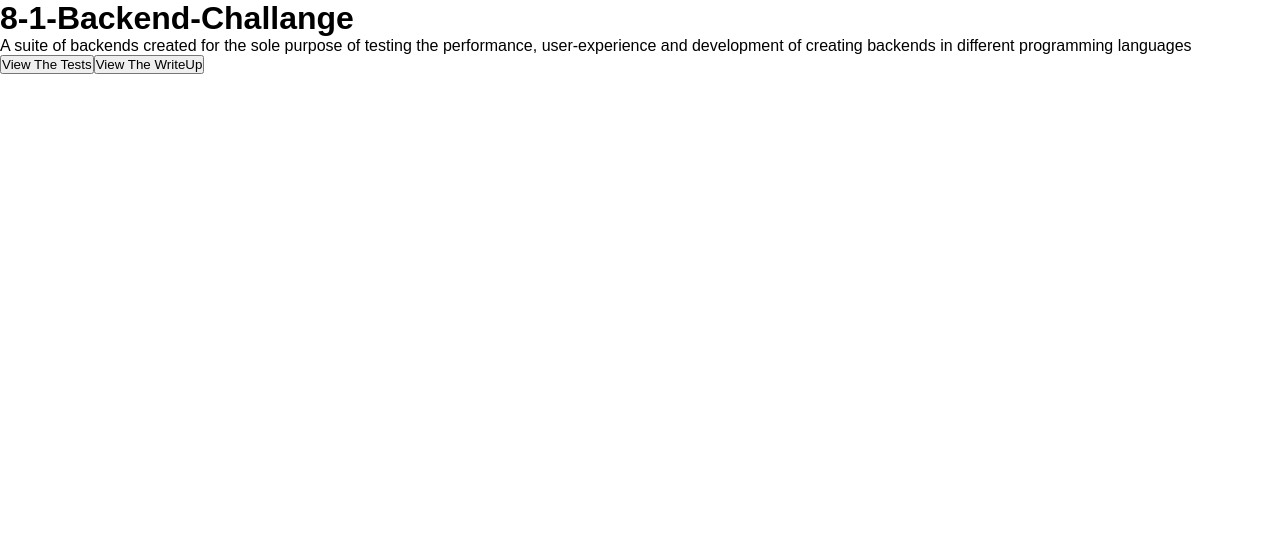
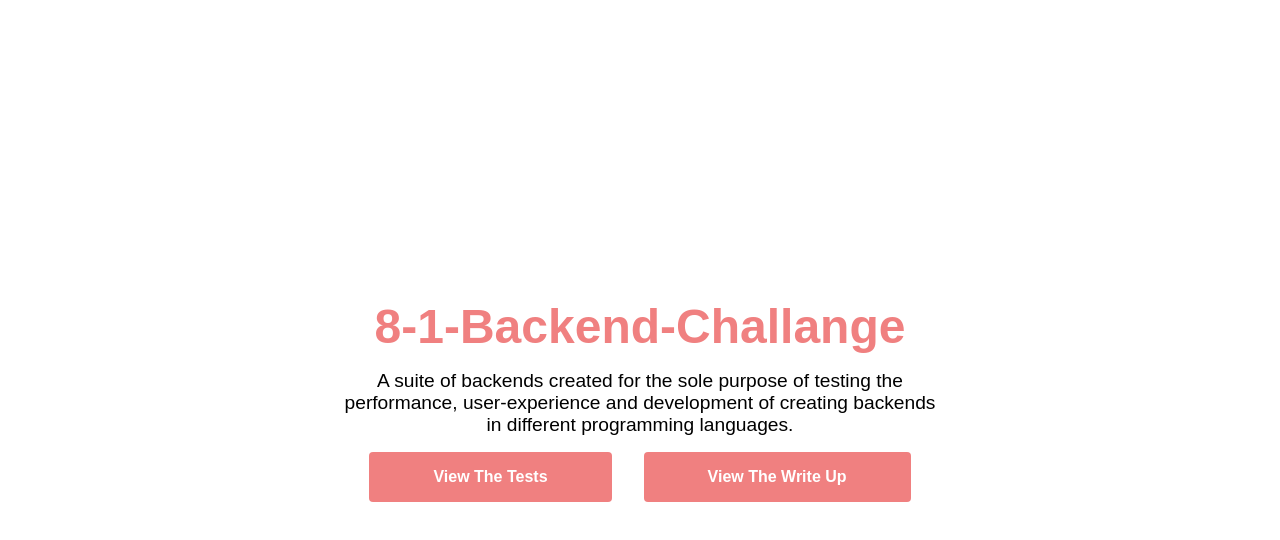
Before and after one commit to bharadx07/seven-servers, a React (Create React App) app in the folder client/: page / in a window 1280 px wide. Shown: the top 540 px of the page. Built offline with nearby package versions, Linux system fonts and the light colour scheme.

Commit message:
home view complete

```diff
--- a/client/package.json
+++ b/client/package.json
@@ -8,6 +8,7 @@
     "@testing-library/user-event": "^12.8.3",
     "react": "^17.0.2",
     "react-dom": "^17.0.2",
+    "react-router-dom": "^5.2.0",
     "react-scripts": "4.0.3",
     "web-vitals": "^1.1.2"
   },
--- a/client/public/index.html
+++ b/client/public/index.html
@@ -2,7 +2,7 @@
 <html lang="en">
   <head>
     <meta charset="utf-8" />
-    <link rel="icon" href="%PUBLIC_URL%/favicon.ico" />
+    <link rel="icon" href="https://th.bing.com/th/id/OIP.h2fvh6DVQb59JIzuSRiltAHaEl?w=266&h=180&c=7&o=5&dpr=2&pid=1.7" />
     <meta name="viewport" content="width=device-width, initial-scale=1" />
     <meta name="theme-color" content="#000000" />
     <meta
@@ -24,7 +24,7 @@
       work correctly both with client-side routing and a non-root public URL.
       Learn how to configure a non-root public URL by running `npm run build`.
     -->
-    <title>React App</title>
+    <title>8-1 Backend Challange</title>
   </head>
   <body>
     <noscript>You need to enable JavaScript to run this app.</noscript>
--- a/client/src/App.js
+++ b/client/src/App.js
@@ -1,22 +1,23 @@
 import React from "react";
 import "./index.css";
+import Home from "./components/Home"
+import {BrowserRouter as Router, Route, Switch, Redirect} from "react-router-dom"
+import Tests from "./components/Tests";
+import WriteUp from "./components/WriteUp";
 
-const coreAppStyles = {
-
-}
 
 function App() {
   return (
-    <div className="App">
-      <h1>8-1-Backend-Challange</h1>
-      <p>
-        A suite of backends created for the sole purpose of testing the
-        performance, user-experience and development of creating backends in
-        different programming languages
-      </p>
-      <button>View The Tests</button>
-      <button>View The WriteUp</button>
-    </div>
+    <main>
+      <Router>
+        <Switch>
+        <Route exact path="/" component={Home}/>
+        <Route path="/tests" component={Tests} />
+        <Route path="/writeup" component={WriteUp} />
+        <Redirect to="/" />
+        </Switch>
+      </Router>
+    </main>
   );
 }
 
--- /dev/null
+++ b/client/src/components/Home.js
@@ -0,0 +1,21 @@
+import React from "react";
+import {Link} from "react-router-dom"
+
+function Home() {
+  return (
+    <div className="home">
+      <h1>8-1-Backend-Challange</h1>
+      <p>
+        A suite of backends created for the sole purpose of testing the
+        performance, user-experience and development of creating backends in
+        different programming languages.
+      </p>
+      <section>
+      <Link to="/tests"> <button>View The Tests</button></Link>
+      <Link to="/writeup"><button>View The Write Up</button></Link>
+      </section>
+    </div>
+  );
+}
+
+export default Home;
--- /dev/null
+++ b/client/src/components/Tests.js
@@ -0,0 +1,11 @@
+import React from 'react'
+
+function Tests() {
+    return (
+        <div>
+            tests
+        </div>
+    )
+}
+
+export default Tests
--- /dev/null
+++ b/client/src/components/WriteUp.js
@@ -0,0 +1,11 @@
+import React from 'react'
+
+function WriteUp() {
+    return (
+        <div>
+            writeup
+        </div>
+    )
+}
+
+export default WriteUp
--- a/client/src/index.css
+++ b/client/src/index.css
@@ -4,3 +4,42 @@
     box-sizing: border-box;
     font-family: Arial, Helvetica, sans-serif;
 }
+
+.home {
+    display: flex;
+    align-items:center;
+    height: 100vh;
+    justify-content: center;
+    flex-direction: column;
+    width: 600px;
+    margin: 0 auto;
+    text-align: center;
+}
+
+.home h1 {
+    font-size: 3rem;
+    color: lightcoral;
+}
+
+.home p {
+    margin: 1rem 0;
+    font-size: 1.2rem;
+}
+
+.home section {
+    display: flex;
+    align-items: center;
+}
+
+.home button {
+    margin: 0 1rem;
+    padding: 1rem 4rem;
+    color: white;
+    background-color:lightcoral;
+    border: none;
+    outline: none;
+    border-radius: 4px;
+    cursor: pointer;
+    font-size: 1rem;
+    font-weight: bold;
+}
```
Also changed, not shown: 1 other file (tests, documents, lock files or other folders).
